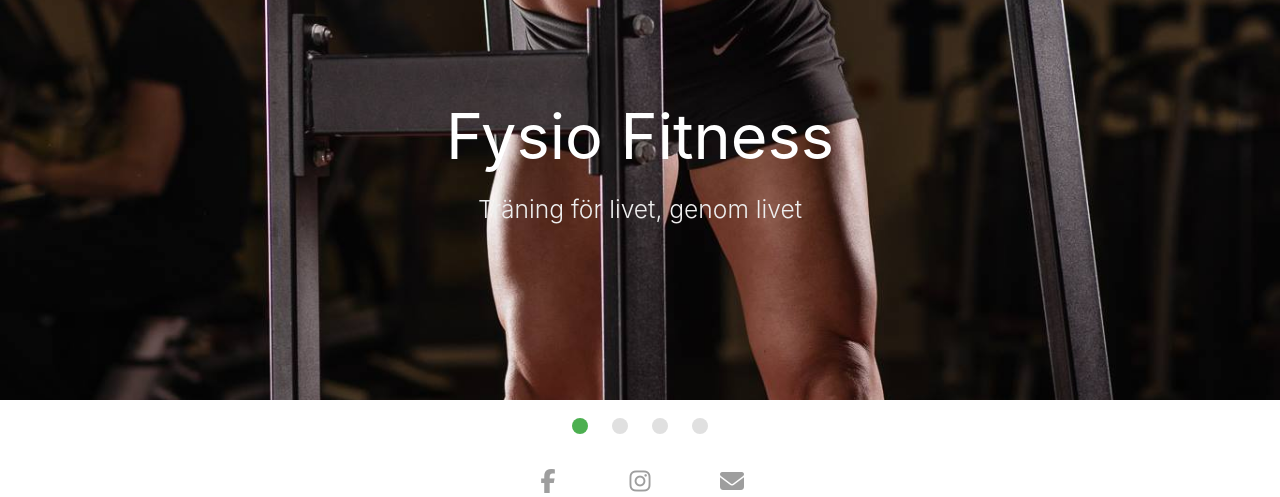
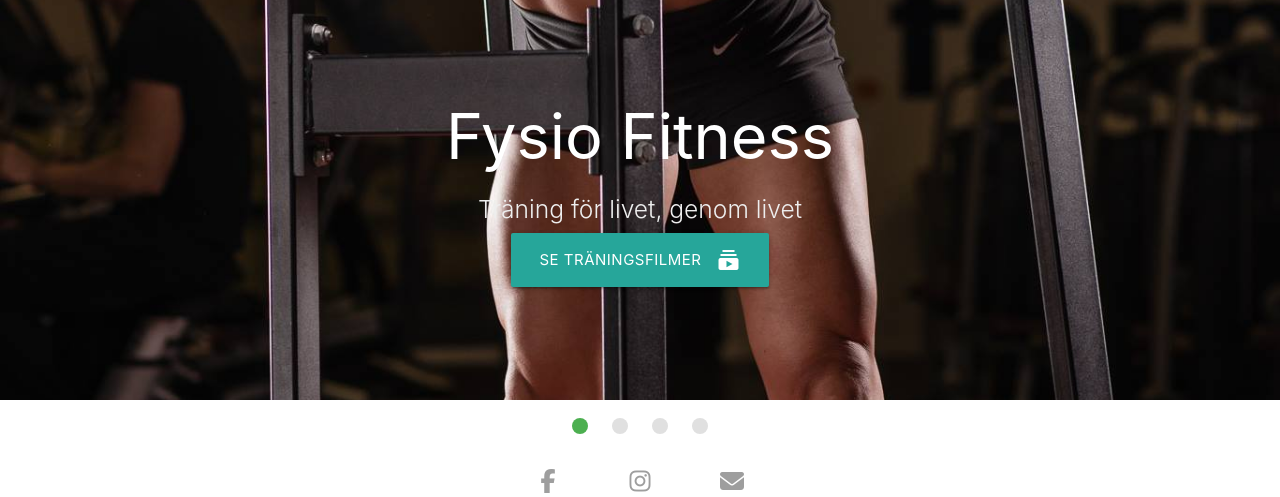
Before and after one commit to hanna-maja/fysio_fitness, a Django app: page / in a window 1280 px wide. Shown: the part 64-561 px from the top of the page. Run offline with Django 3.2, Linux system fonts and the light colour scheme; some libraries are stand-ins or nearby versions.

Commit message:
FIX: added cta for subscriptions

```diff
--- a/home/templates/home/index.html
+++ b/home/templates/home/index.html
@@ -9,6 +9,7 @@
             <div class="caption center-align">
                 <h1>Fysio Fitness</h1>
                 <h5 class="light grey-text text-lighten-3">Träning för livet, genom livet</h5>
+                <a class="waves-effect waves-light btn-large" href="{% url 'subscriptions' %}"><i class="material-icons right">subscriptions</i>Se träningsfilmer</a>
             </div>
         </li>
         <li>
@@ -16,6 +17,7 @@
             <div class="caption left-align">
                 <h3>Fysio Fitness</h3>
                 <h5 class="light grey-text text-lighten-3">Smart träning för att nå dina mål</h5>
+                <a class="waves-effect waves-light btn-large" href="{% url 'subscriptions' %}"><i class="material-icons right">subscriptions</i>Se träningsfilmer</a>
             </div>
         </li>
         <li>
@@ -23,6 +25,7 @@
             <div class="caption right-align">
                 <h3>Personlig träning</h3>
                 <h5 class="light grey-text text-lighten-3">Kompetens-Erfarenhet-Lyhördhet</h5>
+                <a class="waves-effect waves-light btn-large" href="{% url 'subscriptions' %}"><i class="material-icons right">subscriptions</i>Se träningsfilmer</a>
             </div>
         </li>
         <li>
@@ -30,6 +33,7 @@
             <div class="caption center-align">
                 <h3>Personlig träning</h3>
                 <h5 class="light grey-text text-lighten-3">Gravidträning/ Postpartumträning</h5>
+                <a class="waves-effect waves-light btn-large" href="{% url 'subscriptions' %}"><i class="material-icons right">subscriptions</i>Se träningsfilmer</a>
             </div>
         </li>
     </ul>
--- a/templates/base.html
+++ b/templates/base.html
@@ -28,14 +28,14 @@
                 <a href="#" data-target="mobile-demo" class="sidenav-trigger show-on-large"><i
                         class="material-icons">menu</i></a>
                 <ul id="nav-mobile-right" class="right">
-                    <li><a href="{% url 'login' %}"><i class="material-icons">person</i></a></li>
+                    <li><a href="{% url 'account_login' %}"><i class="material-icons">person</i></a></li>
                 </ul>
             </div>
         </nav>
         <ul class="sidenav" id="mobile-demo">
             <li><a href="{% url 'home' %}">Hem</a></li>
             <li><a href="{% url 'subscriptions' %}">Träningsfilmer</a></li>
-            <li><a href="{% url 'login' %}">Logga in</a></li>
+            <li><a href="{% url 'account_login' %}">Logga in</a></li>
             <li>
                 <div class="row social">
                     <div class="divider"></div>
```
Also changed, not shown: README.md.
